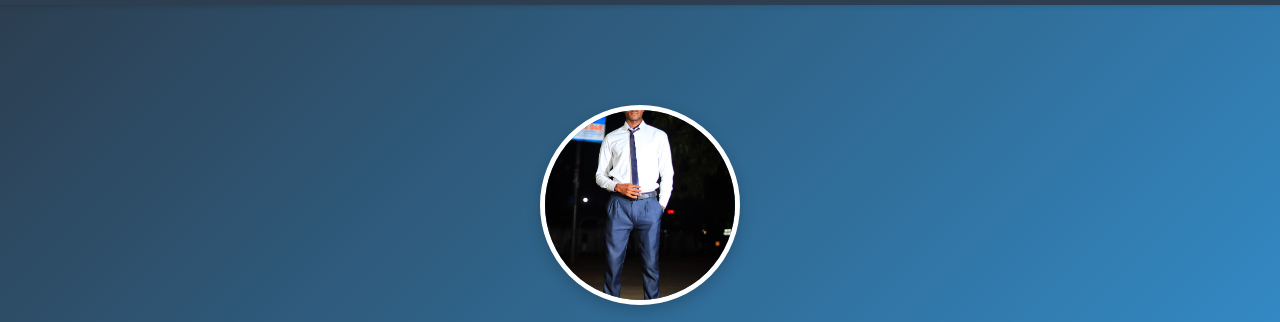
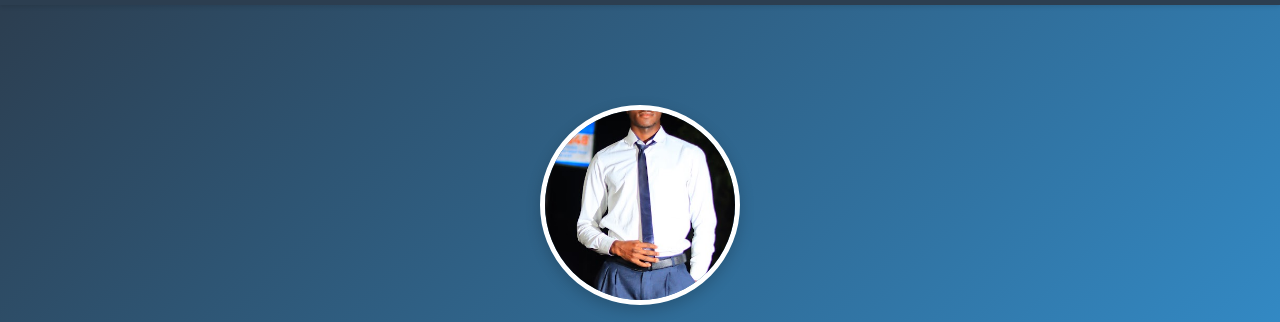
Before and after one commit to P-Munyua/Portfolio, a plain HTML site: page index.html in a window 1280 px wide. Shown: the part 51-373 px from the top of the page. Drawn offline with nearby package versions, Linux system fonts and the light colour scheme.

Commit message:
second commit

```diff
--- a/index.html
+++ b/index.html
@@ -143,7 +143,7 @@
     <section id="home" class="hero-section">
         <div class="container text-center">
             <!-- Profile Photo Added Here -->
-            <img src="peter.JPG" alt="Peter Kiongera Munyua" class="profile-img rounded-circle mb-4">
+            <img src="Peter.png" alt="Peter Kiongera Munyua" class="profile-img rounded-circle mb-4">
             <h1 class="display-4 fw-bold">Peter Kiongera Munyua</h1>
             <p class="lead">Web Developer & Data Analyst</p>
             <p class="mb-4">Leveraging technology to enhance business efficiency and security</p>
```
Also changed, not shown: Peter.png (added), peter.JPG (deleted).
